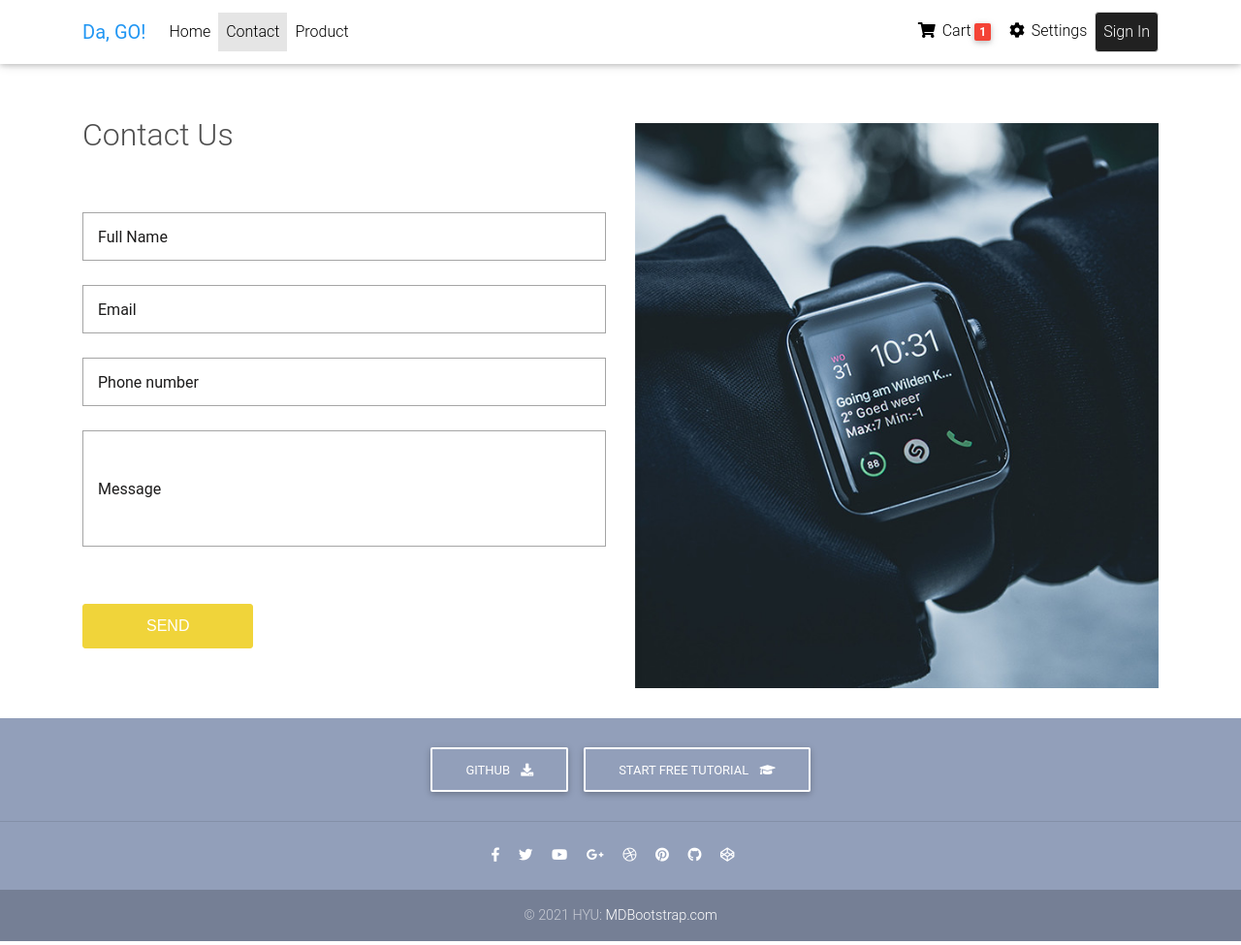
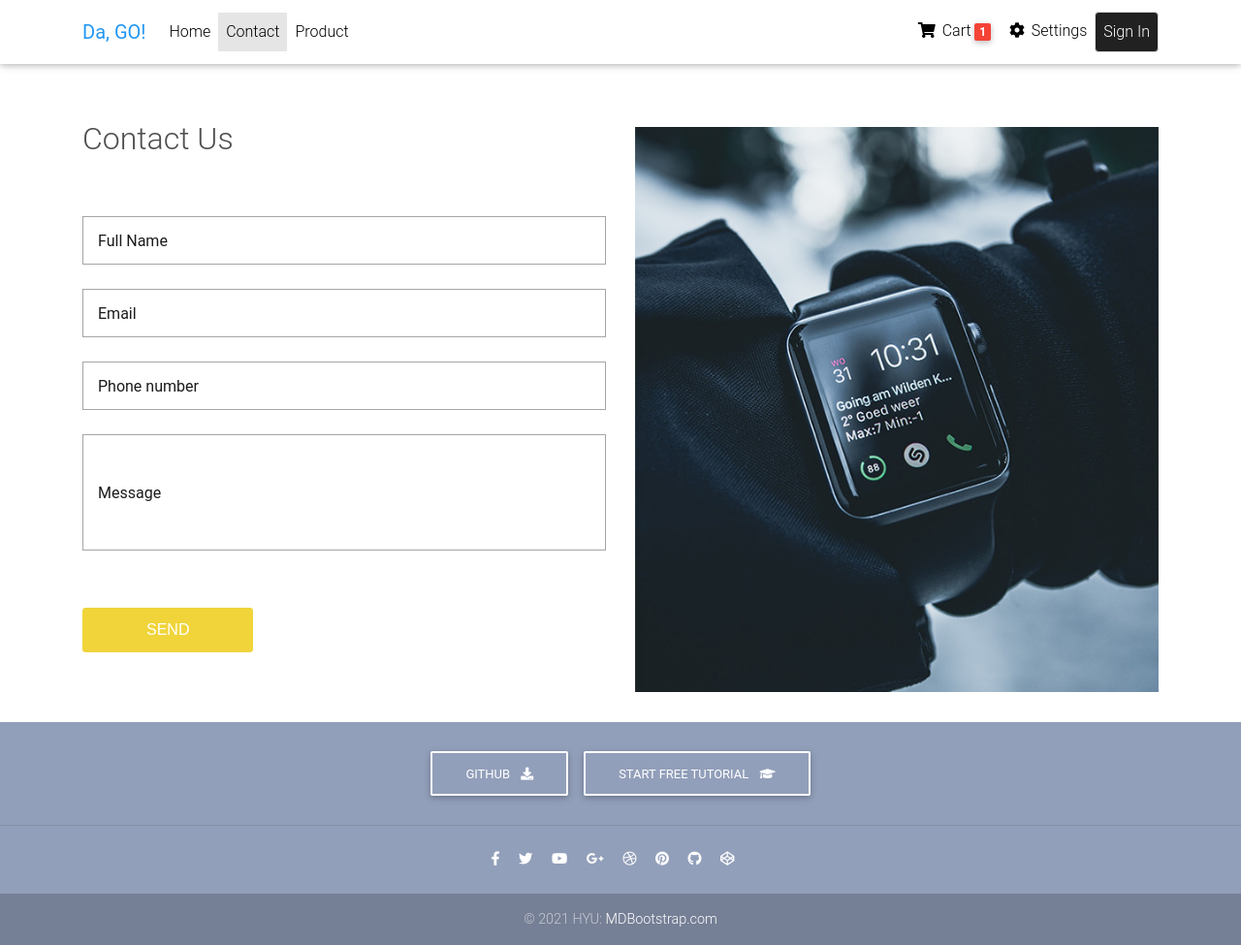
Before and after one commit to jihunJeong/DaGO, a Django app: page /contact/ in a window 1280 px wide. Shown: the whole page at 97% size. Run offline with Django 3.2, Linux system fonts and the light colour scheme; some libraries are stand-ins or nearby versions; some web fonts are replaced.

Commit message:
Fix layout

```diff
--- a/E-shop/shopping_mall/mall/templates/mall/contact.html
+++ b/E-shop/shopping_mall/mall/templates/mall/contact.html
@@ -18,7 +18,6 @@
 </head>
 
 <body>
-  <header class="mb-4 pt-4">
   <!-- Navbar -->
   <nav class="navbar fixed-top navbar-expand-lg navbar-light white scrolling-navbar">
     <div class="container">
@@ -79,12 +78,12 @@
     </div>
   </nav>
   <!-- Navbar -->
-  </header>
+
   <!-- contact section -->
-  <main class="contact_section pt-4">
-    <div class="container dark-grey-text mt-5">
-      <div class="row wow fadeIn">
-        <div class="col-md-6 mb-5">
+  <main class="contact_section pt-5">
+    <div class="container dark-grey-text mt-1 pt-4">
+      <div class="row wow fadeIn pt-5">
+        <div class="col-md-6 mb-4 pb-4">
           <div class="form_container">
             <div class="heading_container">
               <h2>
```
